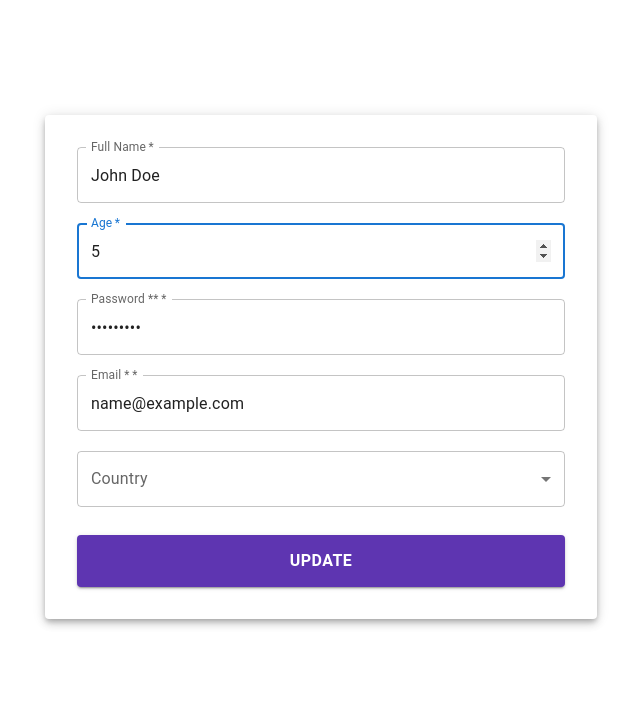
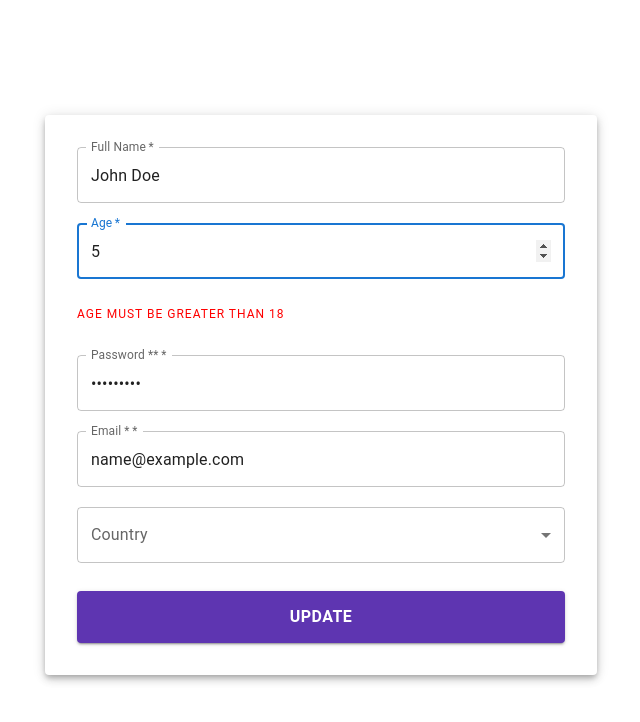
Before and after one commit to bouhlalamohamed/form-validation, a React (Vite) app: page / in a window 1280 px wide. Both pictures are taken after typing "5", "Sample123", "name@example.com" into the empty fields and a click on the button "UPDATE". Shown: the top 722 px of the page, without its empty margins (319-959 px from the left). Built offline with nearby package versions, Linux system fonts and the light colour scheme.

Commit message:
handle error

```diff
--- a/src/FormUser.jsx
+++ b/src/FormUser.jsx
@@ -18,7 +18,12 @@ import {
 } from "@mui/material";
 
 export const UpdateUserForm = () => {
-  const { register, handleSubmit, control } = useForm({
+  const {
+    register,
+    handleSubmit,
+    control,
+    formState: { errors },
+  } = useForm({
     mode: "onBlur",
     defaultValues: {
       fullName: "John Doe",
@@ -75,6 +80,17 @@ export const UpdateUserForm = () => {
               min: { value: 18, message: "Age must be greater than 18" },
             })}
           />
+          {errors.age && (
+            <Typography
+              variant="overline"
+              gutterBottom
+              sx={{
+                color: "red",
+              }}
+            >
+              {errors.age?.message}
+            </Typography>
+          )}
           <TextField
             label="Password **"
             {...register("password")}
```
